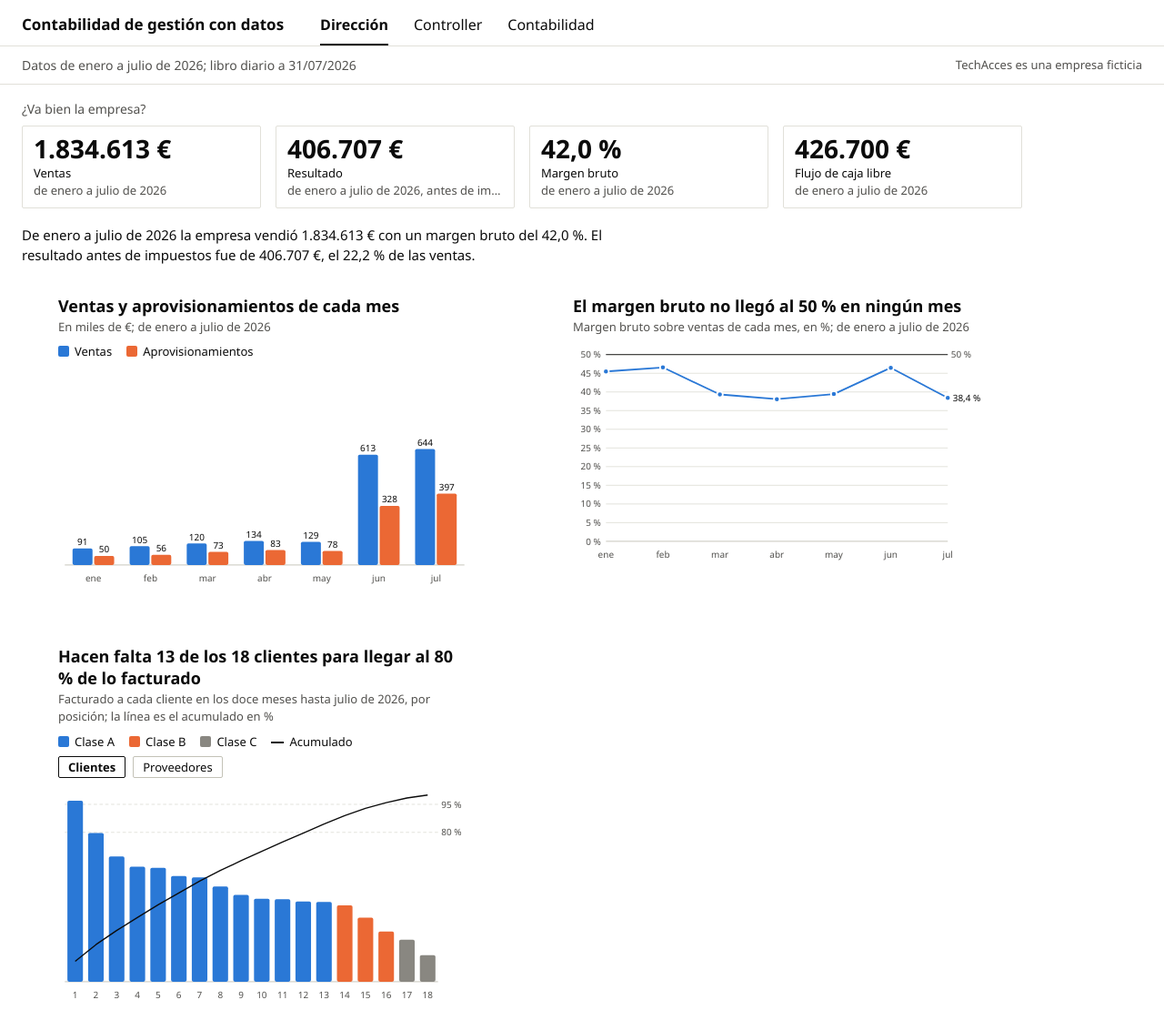
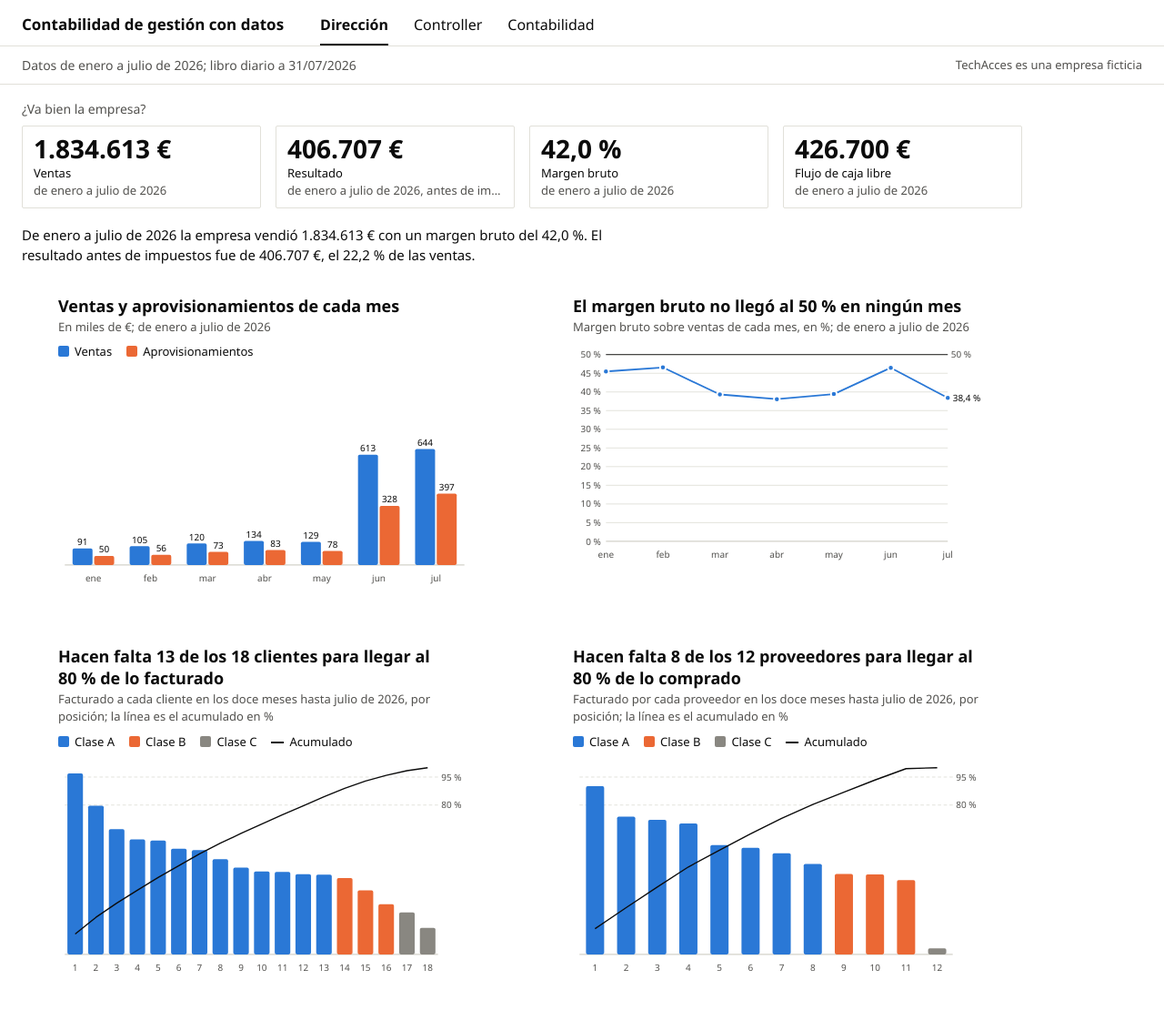
Before and after one commit to jleonceo/analisis-contable, a plain HTML site: page index.html in a window 1280 px wide. Shown: the top 1110 px of the page at 91% size. Drawn offline with Linux system fonts and the light colour scheme.

Commit message:
Web: Pareto de clientes y de proveedores lado a lado
El Pareto ocupaba solo la mitad de su fila y los proveedores quedaban detrás de un
botón. Ahora van los dos gráficos juntos, sin selector, como en Power BI. Imagen de
la vista de Dirección rehecha.

```diff
--- a/cuadro.js
+++ b/cuadro.js
@@ -1,5 +1,5 @@
 /* Cuadro de mando de contabilidad de gestión.
-   Lee los CSV de datos/ (los mismos que lee el informe de Power BI), dibuja tres pestañas y guarda la pestaña y el
+   Lee los CSV de datos/ (los mismos que lee el informe de Power BI), dibuja tres pestañas y guarda la pestaña
    en la dirección de la página. Sin librerías: SVG dibujado aquí. Todo texto que viene de los datos entra con
    textContent. */
 "use strict";
@@ -14,7 +14,7 @@ const FICHEROS = ["d_ventas_resultado", "d_margenes", "d_margen_bruto_mensual",
 const ESTADO = { OK: "En orden", AVISO: "Aviso", SIN_DATO: "Sin dato" };
 
 let D = {};                       // los CSV leídos, por nombre
-const estado = { pestana: "direccion", lado: "clientes" };
+const estado = { pestana: "direccion" };
 const CLASE = { A: AZUL, B: NARANJA, C: GRIS };
 
 // ===== Números y textos a la española =====
@@ -276,7 +276,8 @@ function dibujarDireccion() {
     [{ nombre: "Margen bruto", color: AZUL, valores: meses.map(f => Number(f.margen_bruto_pct)) }],
     { unidad: " %", referencia: 50, rotuloReferencia: "50 %", rotularFinal: true, desdeCero: true });
 
-  dibujarPareto(a);
+  dibujarPareto(a, "clientes", "dir-g3");
+  dibujarPareto(a, "proveedores", "dir-g4");
 
   const det = document.getElementById("dir-detalle");
   det.replaceChildren(el("summary", {}, "Detalle de " + a));
@@ -296,23 +297,16 @@ function dibujarDireccion() {
     "En los doce meses hasta julio de " + a + ", el primer cliente reúne el " + pct(conc[0].peso_pct) + " de lo facturado y los cinco primeros, el " + pct(conc[4].peso_acumulado_pct) + "."));
 }
 
-// El Pareto de clientes o de proveedores, con su selector
-function dibujarPareto(a) {
-  const fig = document.getElementById("dir-g3");
-  const filas = D.d_pareto_terceros.filter(f => f.lado === estado.lado);
-  const nombre = estado.lado === "clientes" ? "Cliente" : "Proveedor";
+// El Pareto de un lado, clientes o proveedores, en su hueco
+function dibujarPareto(a, lado, id) {
+  const fig = document.getElementById(id);
+  const filas = D.d_pareto_terceros.filter(f => f.lado === lado);
+  const nombre = lado === "clientes" ? "Cliente" : "Proveedor";
   const deClaseA = filas.filter(f => f.clase === "A").length;
-  cabeceraGrafico(fig, "Hacen falta " + deClaseA + " de los " + filas.length + " " + estado.lado + " para llegar al 80 % de lo facturado",
-    (estado.lado === "clientes" ? "Facturado a cada cliente" : "Facturado por cada proveedor") + " en los doce meses hasta julio de " + a +
+  cabeceraGrafico(fig, "Hacen falta " + deClaseA + " de los " + filas.length + " " + lado + " para llegar al 80 % de lo " + (lado === "clientes" ? "facturado" : "comprado"),
+    (lado === "clientes" ? "Facturado a cada cliente" : "Facturado por cada proveedor") + " en los doce meses hasta julio de " + a +
     ", por posición; la línea es el acumulado en %",
     [{ nombre: "Clase A", color: AZUL }, { nombre: "Clase B", color: NARANJA }, { nombre: "Clase C", color: GRIS }, { nombre: "Acumulado", color: "#0b0b0b", raya: true }]);
-  const selector = el("p", { class: "selector", role: "group", "aria-label": "Qué terceros" });
-  for (const lado of ["clientes", "proveedores"]) {
-    const b = el("button", { type: "button", "aria-pressed": String(lado === estado.lado) }, lado === "clientes" ? "Clientes" : "Proveedores");
-    b.addEventListener("click", () => { estado.lado = lado; dibujarPareto(a); });
-    selector.append(b);
-  }
-  fig.append(selector);
   paretoGrafico(fig, filas, nombre);
 }
 
--- a/estilo.css
+++ b/estilo.css
@@ -68,12 +68,6 @@ th.num, td.num { text-align: right; }
 tr.total td { font-weight: 700; border-top: 1px solid #0b0b0b; }
 td.aviso { font-weight: 700; }
 
-/* Selector del Pareto: dos botones planos; el elegido, en negrita y con borde oscuro. */
-.selector { display: flex; gap: 8px; margin: 0 0 6px; }
-.selector button { font: 13px "Segoe UI", system-ui, sans-serif; background: #ffffff; border: 1px solid #c3c2b7; border-radius: 2px; padding: 2px 10px; cursor: pointer; color: #0b0b0b; }
-.selector button[aria-pressed="true"] { font-weight: 700; border-color: #0b0b0b; }
-.selector button:focus-visible { outline: 2px solid #0b0b0b; outline-offset: 2px; }
-
 .descarga { margin: 10px 0 0; }
 .descarga button { font: 13px "Segoe UI", system-ui, sans-serif; background: #ffffff; border: 1px solid #c3c2b7; border-radius: 2px; padding: 3px 10px; cursor: pointer; }
 
--- a/index.html
+++ b/index.html
@@ -5,7 +5,7 @@
 <meta name="viewport" content="width=device-width, initial-scale=1">
 <title>Contabilidad de gestión con datos</title>
 <meta name="description" content="Cuadro de mando de contabilidad de gestión de una empresa ficticia: dirección, controller y contabilidad, con cada cifra comprobada por otra vía.">
-<link rel="stylesheet" href="estilo.css?v=4">
+<link rel="stylesheet" href="estilo.css?v=5">
 </head>
 <body>
 <header>
@@ -32,6 +32,7 @@
       <figure class="grafico" id="dir-g1"></figure>
       <figure class="grafico" id="dir-g2"></figure>
       <figure class="grafico" id="dir-g3"></figure>
+      <figure class="grafico" id="dir-g4"></figure>
     </div>
     <details id="dir-detalle"><summary>Detalle por año</summary></details>
     <p class="fuente">Fuente: libro diario, cierres y estados financieros de la empresa. Datos a 31/07/2026. Cómo se calcula y se comprueba cada cifra: <a href="https://github.com/jleonceo/management-accounting-analytics/blob/main/informes/01_estados_financieros.md">estados financieros</a> y <a href="https://github.com/jleonceo/management-accounting-analytics/blob/main/informes/02_rentabilidad_y_margenes.md">rentabilidad y márgenes</a>.</p>
@@ -59,6 +60,6 @@
 </main>
 
 <div class="etiqueta-dato" id="etiqueta" role="tooltip" hidden></div>
-<script src="cuadro.js?v=10"></script>
+<script src="cuadro.js?v=11"></script>
 </body>
 </html>
```
Also changed, not shown: assets/direccion.png.
